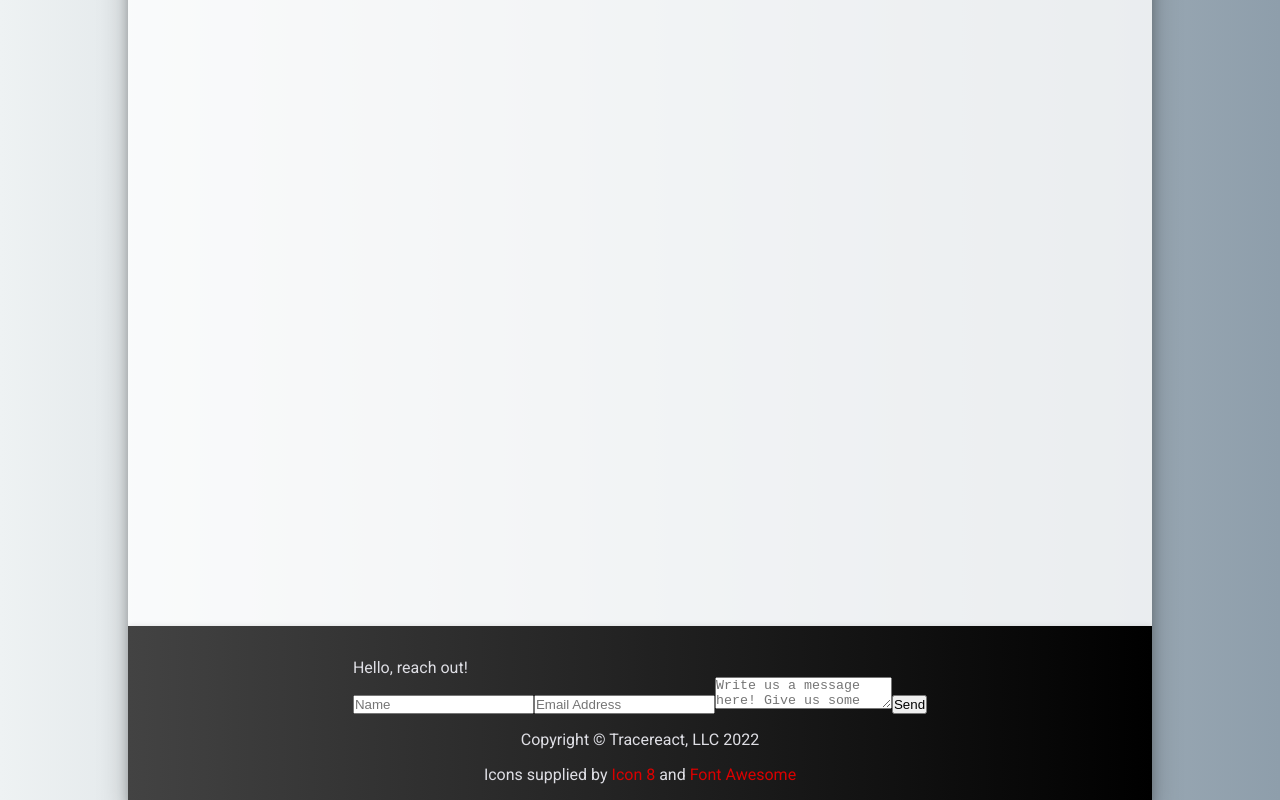
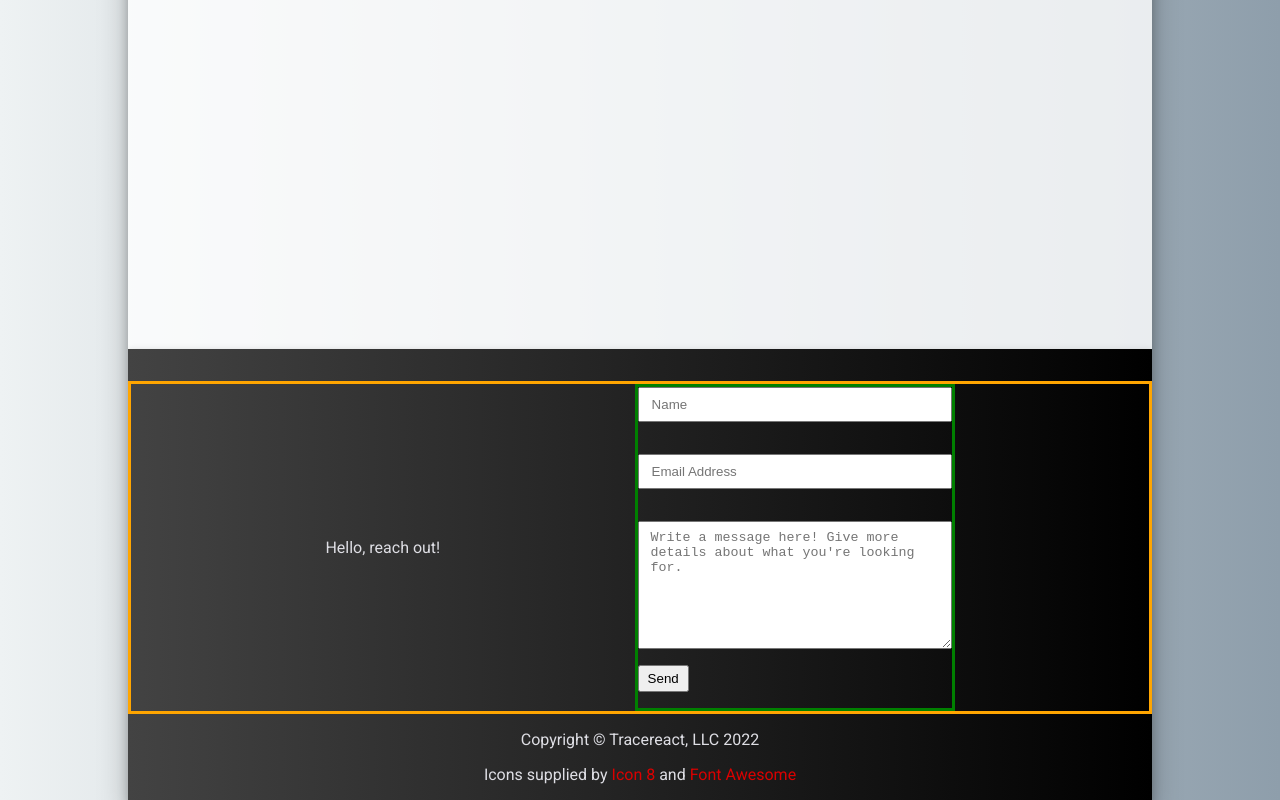
Before and after one commit to tracereact/company-website, a React (Create React App) app: page / in a window 1280 px wide. Shown: the part 800-1600 px from the top of the page. Built offline with nearby package versions, Linux system fonts and the light colour scheme; no server answers.

Commit message:
Adjust firebase config and add styling to contact

```diff
--- a/src/components/contact.js
+++ b/src/components/contact.js
@@ -120,7 +120,7 @@ const Contact = () => {
   return (
     <div className="contact">
       <div className="message">Hello, reach out!</div>
-      <form id="contact" method="post" onSubmit={submitForm} noValidate>
+      <form method="post" onSubmit={submitForm} noValidate>
         <input
           type="text"
           id="name"
@@ -150,7 +150,7 @@ const Contact = () => {
           maxLength="1000"
           name="message"
           id="textarea"
-          placeholder="Write us a message here! Give us some more details about what you're looking for."
+          placeholder="Write a message here! Give more details about what you're looking for."
         />
         <button type="submit" id="send">
           Send
--- a/src/components/firebase/firebase-config.js
+++ b/src/components/firebase/firebase-config.js
@@ -1,4 +1,4 @@
-// Firebase config for Tracecms
+// Firebase config for Tracereact
 const config = {
   apiKey: 'AIzaSyCuh1HidVL4y2PDQmbKYSmNWspNFN5Atvk',
   authDomain: 'tracereact.firebaseapp.com',
--- a/src/styles/contact.css
+++ b/src/styles/contact.css
@@ -1 +1,38 @@
 @import url('./global.css');
+
+.contact {
+  display: flex;
+  align-items: center;
+  justify-content: space-evenly;
+  width: 100%;
+
+  border: 3px orange solid;
+}
+
+.contact form {
+  display: flex;
+  flex-direction: column;
+  justify-content: center;
+  align-items: flex-start;
+  gap: 1rem;
+  width: 20rem;
+  border: 3px solid green;
+}
+
+.contact input {
+  width: 100%;
+}
+
+.contact textarea {
+  width: 100%;
+  min-height: 8rem;
+}
+
+.contact input,
+.contact textarea {
+  padding: 0.5rem 0.75rem;
+}
+
+.contact button {
+  padding: 0.25rem 0.5rem;
+}
```
